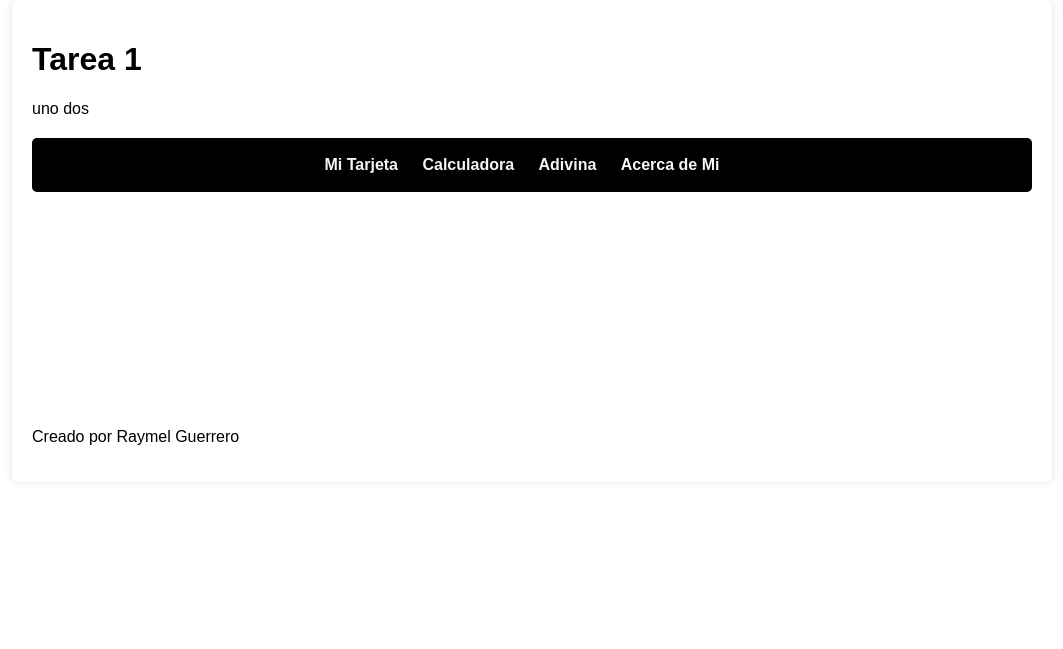
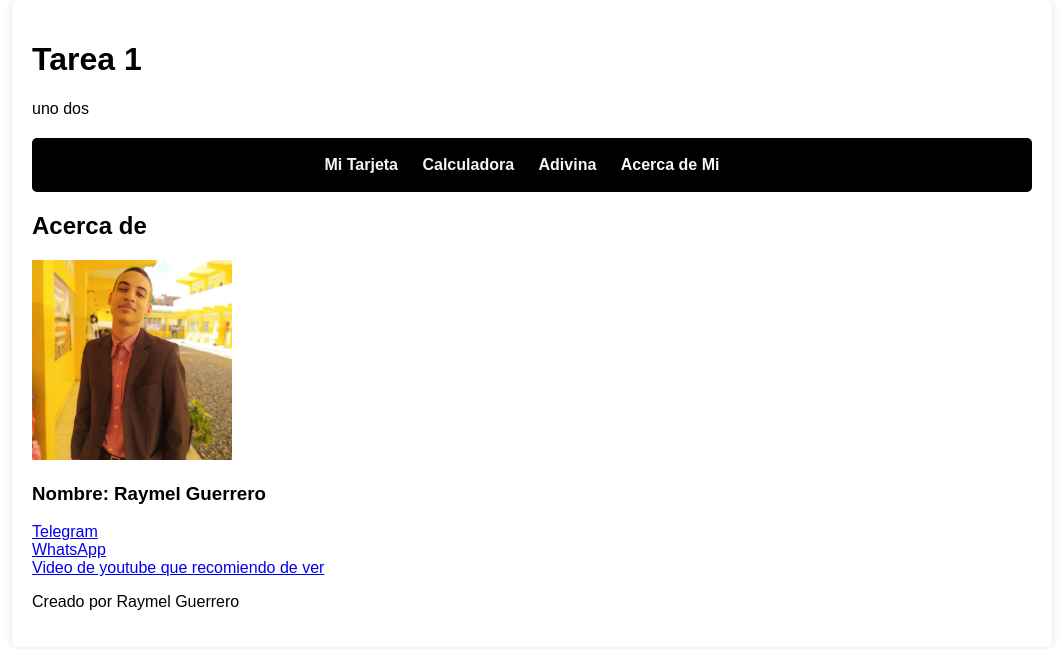
Before and after one commit to ElRay32/Tareas-Programacion-Webs, a PHP site: page /acerca_de.php in a window 1280 px wide. Shown: the top 649 px of the page, without its empty margins (108-1171 px from the left). Run offline with PHP 8.4, Linux system fonts and the light colour scheme.

Commit message:
Acerca De mi

```diff
--- a/Tarea 1/acerca_de.php
+++ b/Tarea 1/acerca_de.php
@@ -1,7 +1,15 @@
 <?php require_once 'Partes/head.php'; ?>
 
+<h2>Acerca de</h2>
+<img src="foto/foto1.jpg" alt="Mi foto" height="200">
 
+<h3>Nombre: Raymel Guerrero</h3>
 
+<a href="https://t.me/ElRay_032" target="_blank">Telegram</a>
+<br>
+<a href="https://wa.me/18099587226" target="_blank">WhatsApp</a>
+<br>
+<a href="https://youtu.be/XcBnMZwUo9A?si=QtZdhAYrohbI8j_G" target="_blank">Video de youtube que recomiendo de ver</a>
 
 
 <?php require_once 'Partes/foot.php'; ?>
--- a/Tarea 1/calculadora.php
+++ b/Tarea 1/calculadora.php
@@ -42,6 +42,4 @@
     </div>
 
 
-
-
 <?php require_once 'Partes/foot.php'; ?>
```
Also changed, not shown: Tarea 1/foto/foto1.jpg (added).
